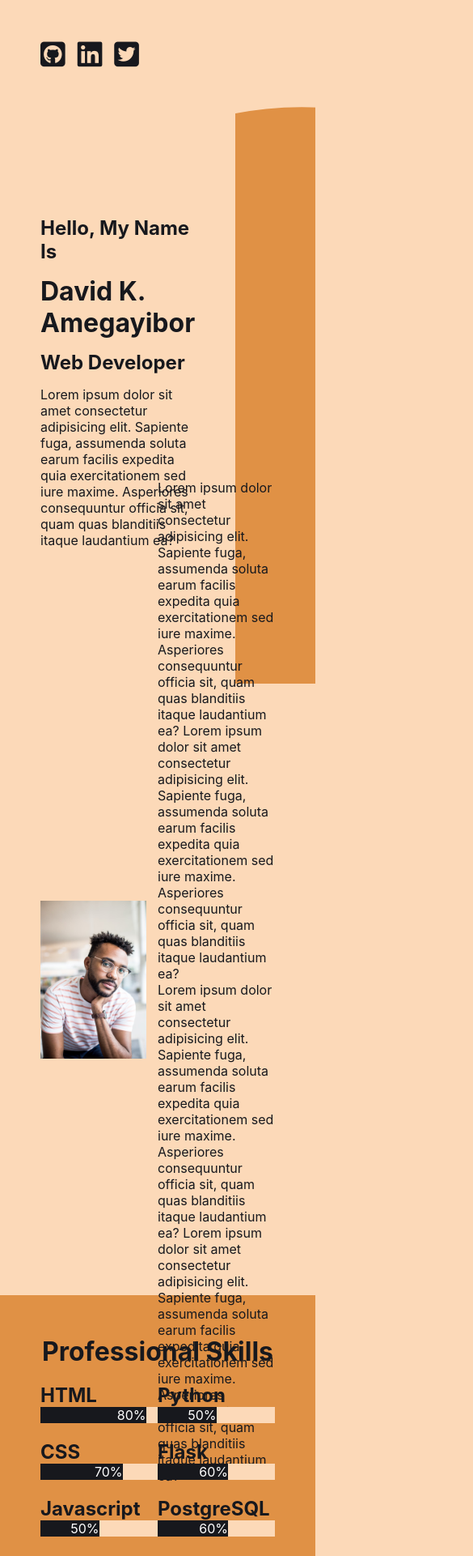
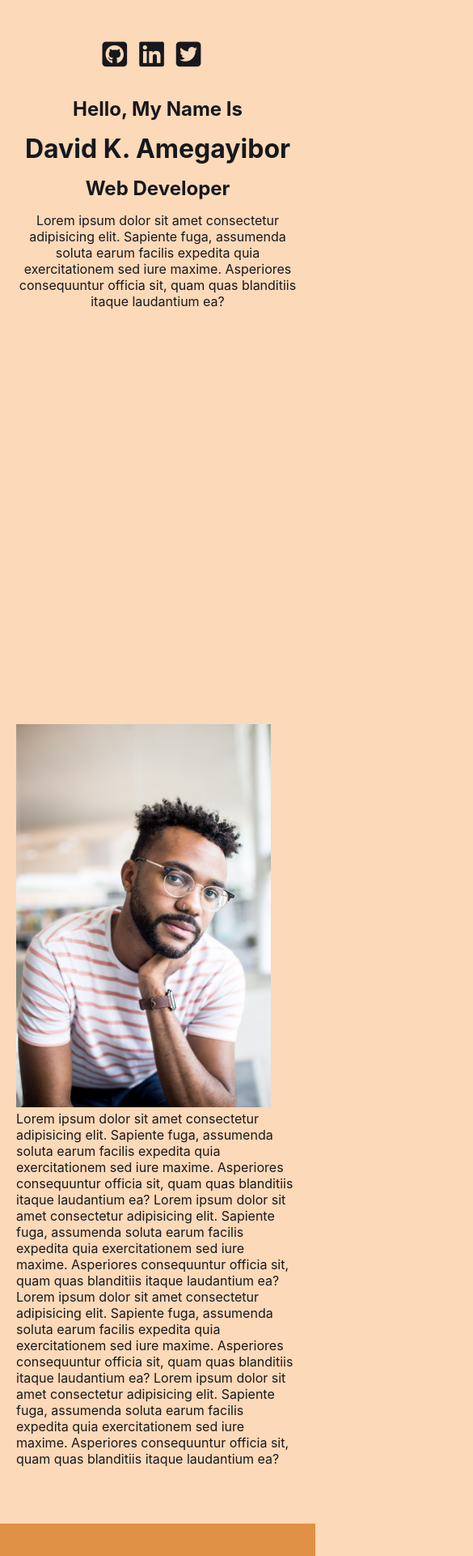
Before and after one commit to Daveamegs/portfolio, a React (Create React App) app: page / in a window 390 px wide. Shown: the top 1921 px of the page at 81% size, 585 px wide, since content can reach past the window. Built offline with nearby package versions, Linux system fonts and the light colour scheme.

Commit message:
mobile styles 480px

```diff
--- a/src/App.css
+++ b/src/App.css
@@ -58,3 +58,11 @@ body {
 .main {
   position: relative;
 }
+
+/* Mobile Screen Styling */
+@media only screen and (max-width: 480px) {
+  .main {
+    /* display: flex;
+    flex-direction: column; */
+  }
+}
--- a/src/components/Top.css
+++ b/src/components/Top.css
@@ -13,3 +13,15 @@
   bottom: 50px;
   cursor: pointer;
 }
+
+/* Mobile Device Screen Styling */
+/* All Mobile Screen Sizes */
+
+@media only screen and (max-width: 768px) {
+  .to-top {
+    right: 20px;
+    bottom: 30px;
+    height: 35px;
+    width: 35px;
+  }
+}
--- a/src/components/about/About.css
+++ b/src/components/about/About.css
@@ -1,6 +1,6 @@
 .about {
   display: flex;
-  height: 80vh;
+  min-height: 80vh;
   padding: 30px 50px;
   margin-top: 30px;
 }
@@ -30,3 +30,17 @@
   justify-content: center;
   align-items: center;
 }
+
+/* Mobile Device Screen Styling */
+/* Mobile at 480px and below */
+
+@media only screen and (max-width: 480px) {
+  .about {
+    flex-direction: column;
+    padding: 20px;
+  }
+
+  .about-left {
+    /* flex: none; */
+  }
+}
--- a/src/components/education/Education.css
+++ b/src/components/education/Education.css
@@ -22,7 +22,6 @@
   flex-direction: column;
   justify-content: center;
   align-items: center;
-  /* background-color: #3bb; */
 }
 
 .round {
@@ -96,3 +95,12 @@
   background-color: #000;
   border-radius: 50%;
 }
+
+/* Mobile Screen Styling */
+/* 480 and below */
+
+@media only screen and (max-width: 480px) {
+  .education {
+    padding: 20px;
+  }
+}
--- a/src/components/feedback/Feedback.css
+++ b/src/components/feedback/Feedback.css
@@ -55,3 +55,18 @@ textarea {
 .message-wrapper {
   margin-bottom: 10px;
 }
+
+/* Mobile Screen Styling */
+/* 480 and below */
+
+@media only screen and (max-width: 480px) {
+  .feedback {
+    flex-direction: column;
+    padding: 20px;
+  }
+
+  textarea,
+  .feedback-form input {
+    width: 100%;
+  }
+}
--- a/src/components/footer/Footer.css
+++ b/src/components/footer/Footer.css
@@ -4,16 +4,25 @@
   flex-direction: column;
   justify-content: space-evenly;
   text-align: center;
-  /* position: relative; */
+  padding-bottom: 30px;
 }
 
 .footer hr {
   width: 80%;
   margin: 0 auto;
+  margin-top: 15px;
 }
 
 .footer-copy {
   margin: 0 auto;
-  left: 45%;
-  top: 80%;
+  margin-top: 15px;
 }
+
+/* Mobile Device Screen Styling */
+/* All Mobile Screen Sizes */
+
+@media only screen and (max-width: 768px) {
+  .footer {
+    margin-top: 70px;
+  }
+}
--- a/src/components/header/Intro.css
+++ b/src/components/header/Intro.css
@@ -30,7 +30,7 @@
   padding: 50px;
   display: flex;
   flex-direction: column;
-  /* align-content: center; */
+  align-content: center;
   justify-content: center;
   z-index: 1;
 }
@@ -50,7 +50,29 @@
 
 .profile-image {
   width: 70%;
-  /* height: 100%; */
   border-radius: 30% 0 0 0;
   object-fit: cover;
 }
+
+/* Mobile Screen Styling */
+/* Screen of 480px and below */
+
+@media only screen and (max-width: 480px) {
+  .h-intro {
+    flex-direction: column;
+    text-align: center;
+  }
+
+  .h-intro-left {
+    align-items: center;
+    flex: none;
+  }
+
+  .h-intro-left-wrapper {
+    padding: 20px;
+  }
+
+  .h-intro-right {
+    display: none;
+  }
+}
--- a/src/components/skills/Skills.css
+++ b/src/components/skills/Skills.css
@@ -14,15 +14,9 @@
 }
 
 .skills-wrapper {
-  display: flex;
-}
-
-.skills-left {
-  flex: 1;
-}
-
-.skills-right {
-  flex: 1;
+  display: grid;
+  grid-template-columns: 1fr 1fr;
+  gap: 5px 15px;
 }
 
 /* Skillsbar Styling */
@@ -98,3 +92,15 @@
   width: 30%;
   background-color: rgb(21, 35, 160);
 }
+
+/* Mobile Screen Styling */
+/* 480 and below */
+
+@media only screen and (max-width: 480px) {
+  .skills {
+    padding: 20px;
+  }
+  .skills-wrapper {
+    display: block;
+  }
+}
--- a/src/components/skills/Skills.js
+++ b/src/components/skills/Skills.js
@@ -7,7 +7,6 @@ const Skills = () => {
     <div className="skills">
       <h2 className="skills-title">Professional Skills</h2>
       <div className="skills-wrapper">
-        <div className="skills-left">
         <Skillsbar langClass="html" percent={"80%"} language={"HTML"} />
         <Skillsbar langClass="css" percent={"70%"} language={"CSS"} />
         <Skillsbar
@@ -17,8 +16,7 @@ const Skills = () => {
         />
         <Skillsbar langClass="jquery" percent={"30%"} language={"JQuery"} />
         <Skillsbar langClass="reactjs" percent={"50%"} language={"Reactjs"} />
-        </div>
-        <div className="skills-right">
+
         <Skillsbar langClass="python" percent={"50%"} language={"Python"} />
         <Skillsbar langClass="flask" percent={"60%"} language={"Flask"} />
         <Skillsbar
@@ -30,7 +28,6 @@ const Skills = () => {
         <Skillsbar langClass="php" percent={"30%"} language={"PHP"} />
       </div>
     </div>
-    </div>
   );
 };
 
```
Lines whose indentation alone changed are shown as unchanged.
